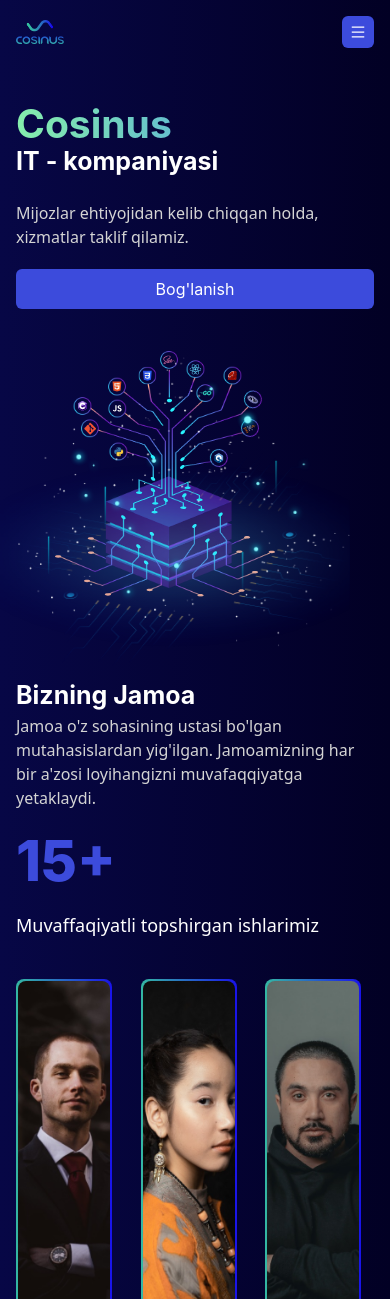
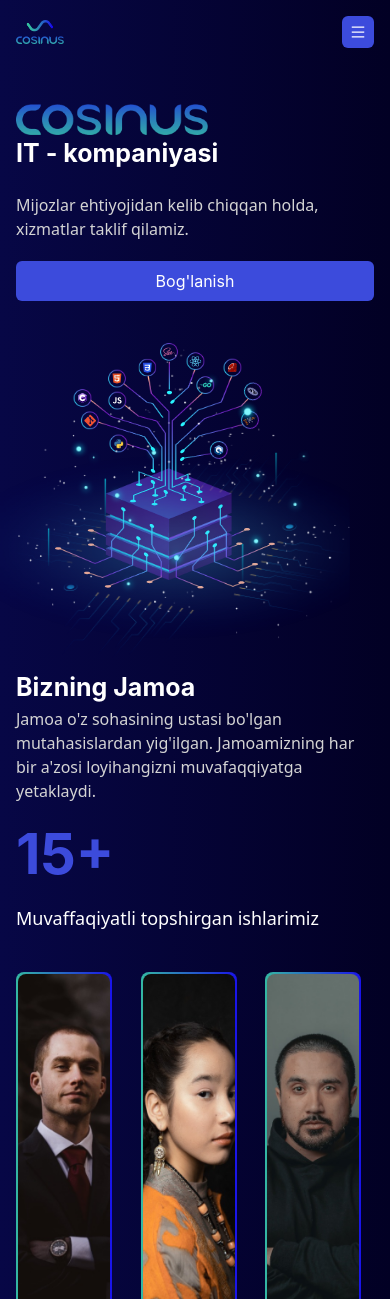
Before and after one commit to Raimov212/Cosinus, a React (Vite) app: page / in a window 390 px wide. Shown: the top 1299 px of the page. Built offline with nearby package versions, Linux system fonts and the light colour scheme.

Commit message:
sm responsive bug fixed

```diff
--- a/src/components/Main/MainBottom.tsx
+++ b/src/components/Main/MainBottom.tsx
@@ -43,7 +43,7 @@
           </span>
         </div>
         <div>
-          <div className="text-6xl lg:text-4xl font-extrabold text-[#3C4BDC] mb-2">
+          <div className="text-6xl text-4xl font-bold text-[#3C4BDC] mb-2">
             15+
           </div>
           <p className="text-primary xl:text-2xl lg:text-xl sm:text-lg  font-sans">
--- a/src/components/Main/MainTop.tsx
+++ b/src/components/Main/MainTop.tsx
@@ -2,6 +2,7 @@
 import animationData from "../../assets/animation/animation.json";
 import AnimationImg from "../../assets/animationImg.png";
 import TableAnimation from "../../assets/table-animation.png";
+import LogoTitle from "../../assets/logo/logo-title.png";
 
 const MainTop = () => {
   return (
@@ -11,12 +12,11 @@
     >
       <div className="flex flex-col gap-10 sm:gap-5 flex-initial lg:pl-8 sm:px-4">
         <div>
-          <h1
-            className="text-[#36C59E] text-7xl sm:text-4xl text-transparent
-          bg-clip-text bg-gradient-to-r font-bold from-green-300 to-blue-500"
-          >
-            Cosinus
-          </h1>
+          <img
+            src={LogoTitle}
+            alt="Logo title"
+            className="w-72 lg:w-64 sm:w-48"
+          />
           <h2 className="text-primary text-5xl sm:text-2xl font-bold">
             IT - kompaniyasi
           </h2>
@@ -31,8 +31,9 @@
       <div className="relative flex-1 sm:h-[350px] sm:w-[350px] w-full h-full flex items-center lg:justify-center">
         <Lottie
           animationData={animationData}
+          loop={true}
           className="object-contain 4xl:w-[1200px] 4xl:h-[1200px] 4xl:top-36 4xl:right-24 absolute xl:w-[500px]
-           xl:h-[550px] xl:top-[30px] xl:right-[50px]
+           xl:h-[550px] xl:top-[180px] xl:right-[130px]
            lg:w-[450px] lg:h-[500px] lg:right-30 lg:top-[50px] sm:w-[220px]  sm:right-[75px] sm:bottom-20"
         />
         <img
--- a/tailwind.config.js
+++ b/tailwind.config.js
@@ -4,9 +4,9 @@
   theme: {
     extend: {
       screens: {
-        sm: { min: "320px", max: "426px" },
-        md: { min: "426px", max: "768px" },
-        lg: { min: "768px", max: "1023px" },
+        sm: { min: "320px", max: "768px" },
+        // md: { min: "426px", max: "768px" },
+        lg: { min: "768px", max: "1024px" },
         xl: { min: "1024px" },
         "2xl": "768px",
         "3xl": { min: "1023px" },
```
Also changed, not shown: src/assets/logo/logo-title.png (added).
